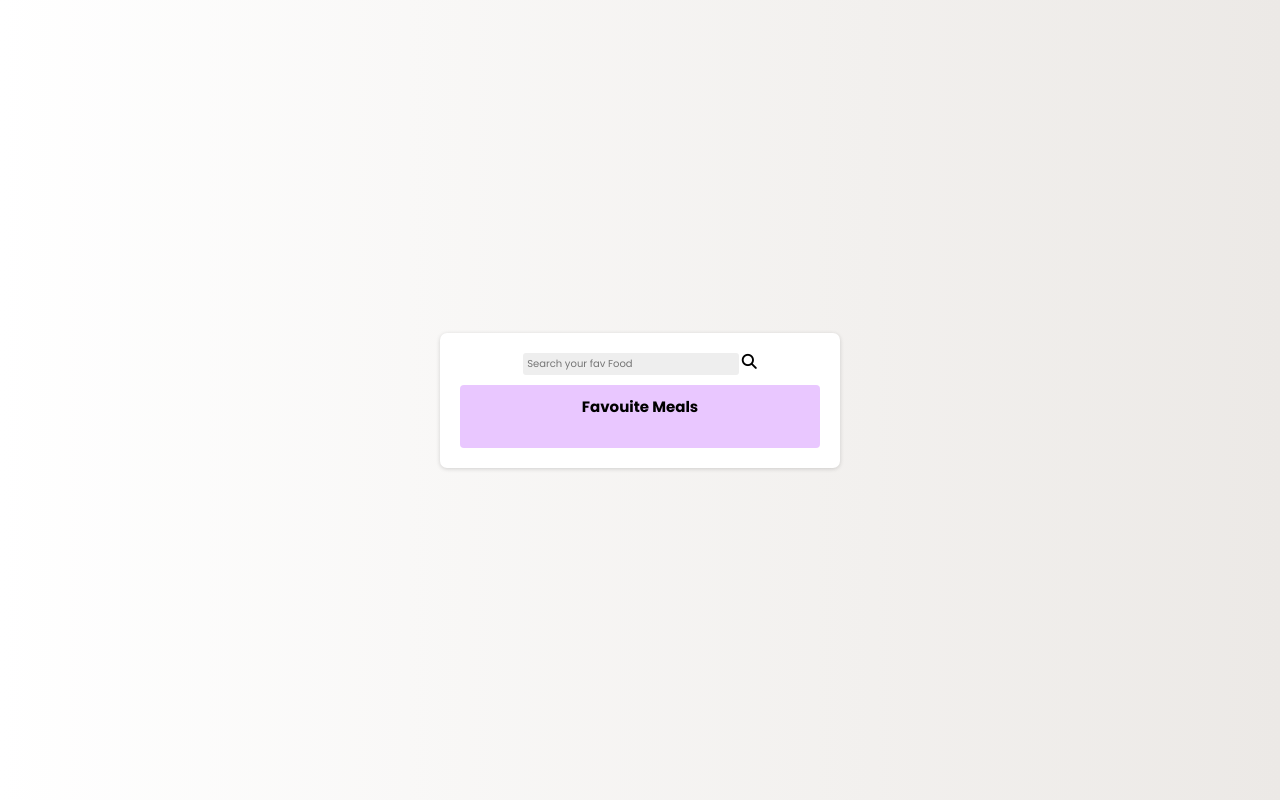
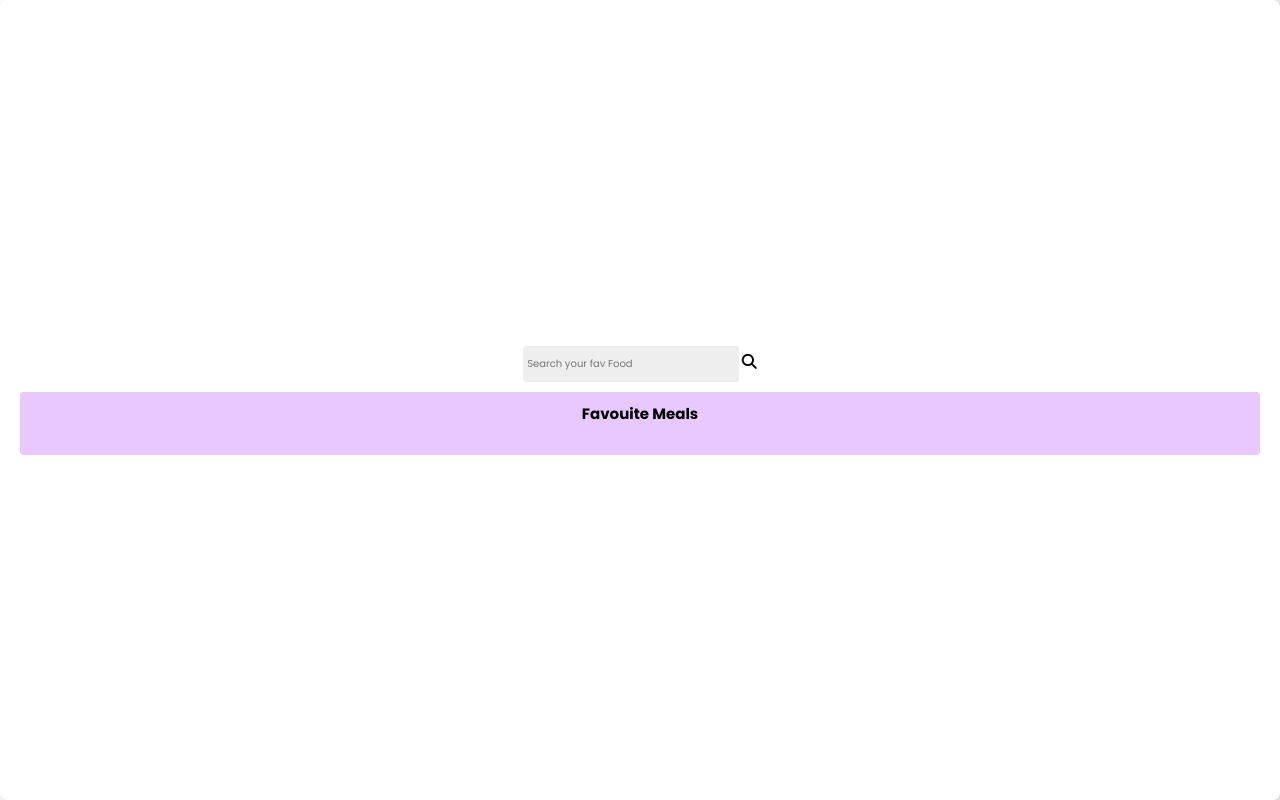
Before and after one commit to dag-bag/ReceipeApp.github.io, a plain HTML site: page index.html in a window 1280 px wide. Drawn offline with Linux system fonts and the light colour scheme; no server answers.

Commit message:
Update style.css

```diff
--- a/style.css
+++ b/style.css
@@ -29,7 +29,6 @@ body {
   display: flex;
   justify-content: center;
   align-items: center;
-  min-height: 100vh;
 }
 ::selection {
   color: crimson;
@@ -41,6 +40,8 @@ img {
 
 .mobileContainer {
   width: 40rem;
+  width: 100%;
+  min-height: 100vh;
   display: flex;
   justify-content: center;
   align-items: center;
@@ -56,7 +57,7 @@ header input {
   border-radius: 0.3rem;
   /* box-shadow: rgba(0, 0, 0, 0.1) 0px 4px 6px -1px,
     rgba(0, 0, 0, 0.06) 0px 2px 4px -1px; */
-  padding: 0.3rem 1rem;
+  padding: 1rem 1rem;
   font-size: 1rem;
   padding-left: 0.4rem;
 }
```
